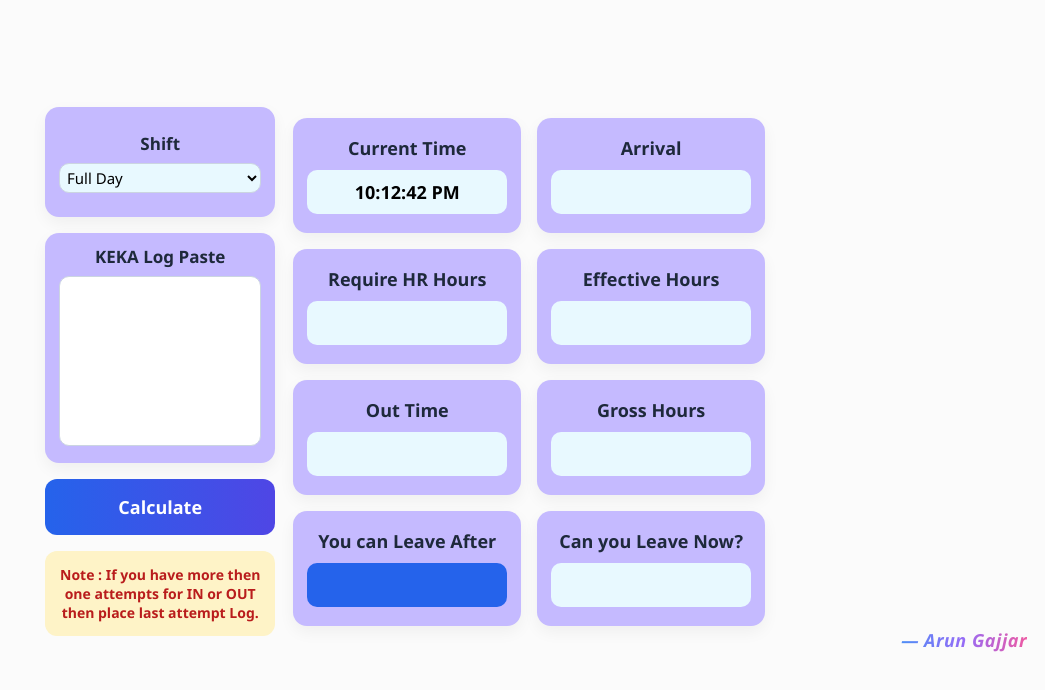
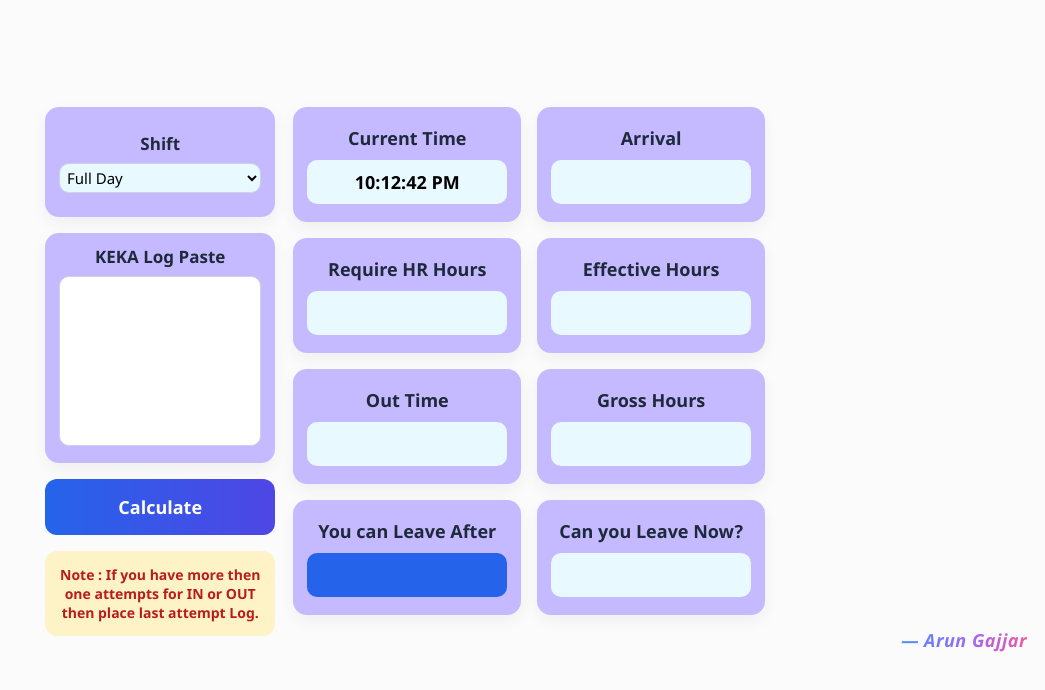
Before and after one commit to thetoolartist/shift-hour-calculator, a plain HTML site: page index.html in a window 1280 px wide. Shown: the part 136-826 px from the top of the page, without its empty margins (235-1280 px from the left). Drawn offline with Linux system fonts and the light colour scheme.

Commit message:
Update index.html

```diff
--- a/index.html
+++ b/index.html
@@ -7,11 +7,16 @@
 <title>Shift Hours Dashboard</title>
 
 <style>
+
+html{
+ overflow-y:scroll;
+}
+
 *{box-sizing:border-box;font-family:'Segoe UI',Tahoma,Geneva,Verdana,sans-serif}
+
 
 body{
  margin:0;
- min-height:100vh;
  background:#FBFBFB;
 }
 
@@ -19,8 +24,8 @@ body{
  display:flex;
  flex-direction:column;
  width:60%;
- min-height:70vh;   /* reduced from 100vh */
- margin:40px auto;  /* adds balanced top spacing */
+ max-width:1200px;
+ margin:40px auto;
  padding:10px 24px;
  gap:10px;
  text-align:center;
@@ -59,11 +64,9 @@ body{
 
 /* ===== MAIN ===== */
 .main{
- flex:1;
  display:flex;
  gap:18px;
- min-height:0;
- align-items:center;   /* this centers the table area only */
+ align-items:flex-start;
 }
 
 /* LEFT PANEL */
@@ -251,11 +254,7 @@ button{
 }
 
 @media(max-width:1000px){
- .container{min-height:auto}
- .main{
-   flex-direction:column;
-   align-items:stretch;
- }
+ .main{flex-direction:column}
  .left-panel{width:100%}
 }
 
@@ -426,7 +425,6 @@ function getNowSec(){
 <div class="signature">— Arun Gajjar</div>
 
 
-</span>
 
 </div>
 
```
